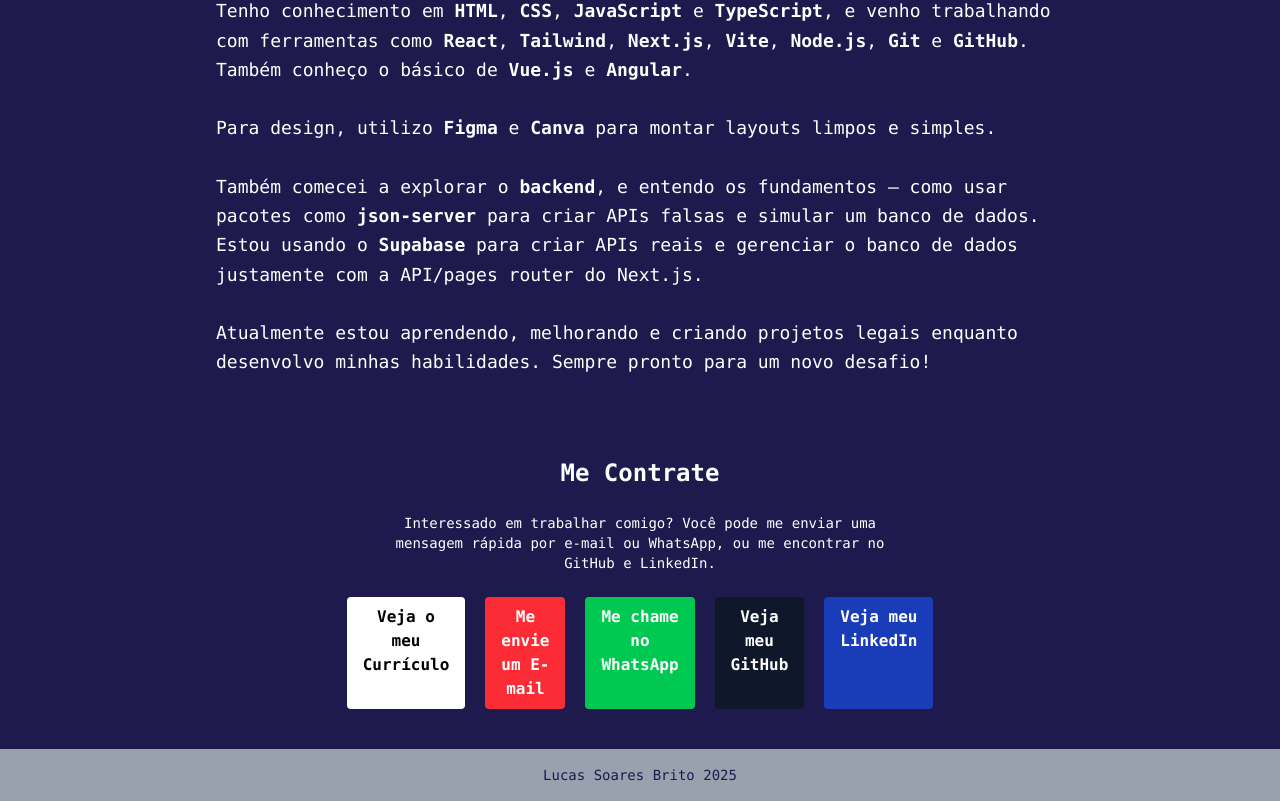
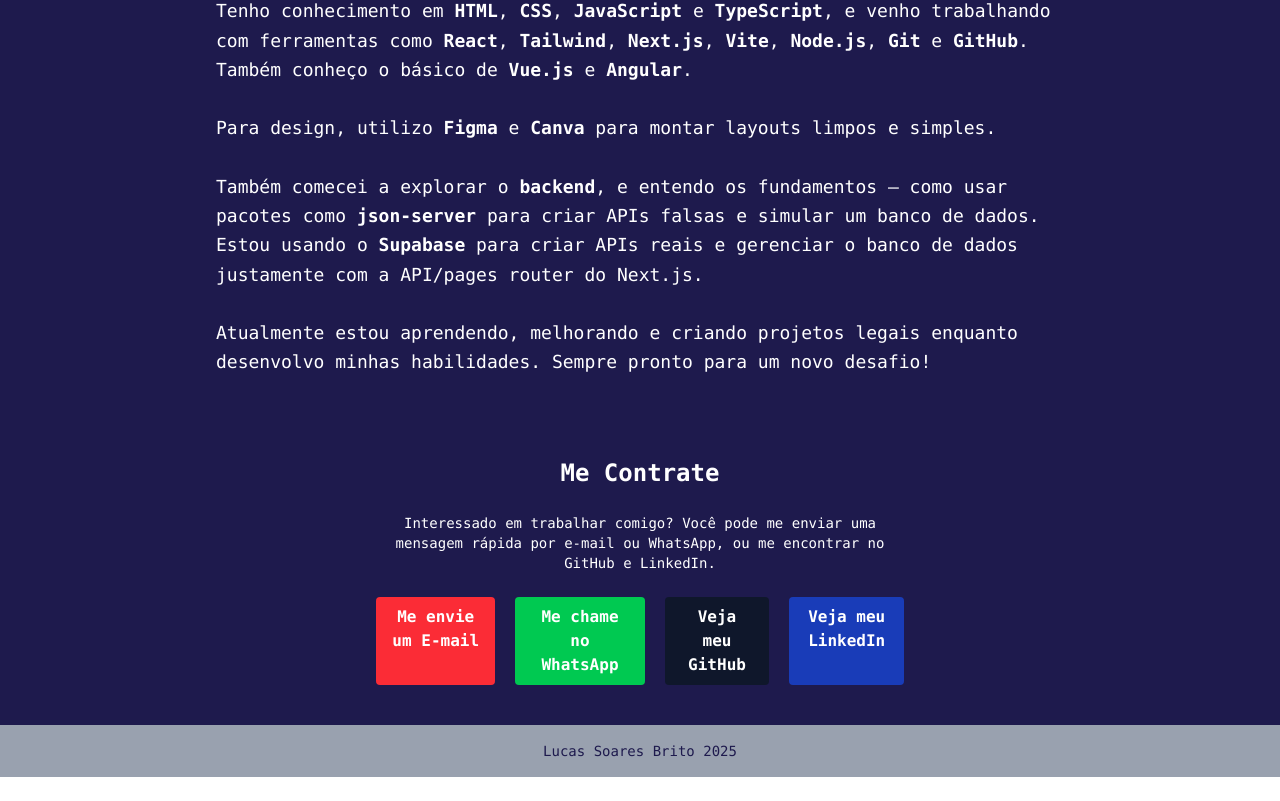
Before and after one commit to Devlusket/lucas-soares-portfolio, a Next.js app: page / in a window 1280 px wide. Shown: the part 2040-2841 px from the top of the page. After the commit the page ends 2817 px from the top, so only its background shows below. Built offline with nearby package versions, Linux system fonts and the light colour scheme.

Commit message:
added new CV

```diff
--- a/src/components/Header.tsx
+++ b/src/components/Header.tsx
@@ -57,7 +57,8 @@
         {/* Menu só visível em telas médias ou maiores */}
         <nav className="hidden md:flex space-x-6 font-bold text-indigo-800 text-xl">
           <a
-            href="https://drive.google.com/uc?export=view&id=1dDqCmWwAoMlP0EH-_daCfEZrR8lTmTw1"
+            // href="https://drive.google.com/uc?export=view&id=1dDqCmWwAoMlP0EH-_daCfEZrR8lTmTw1"
+            href="https://drive.google.com/file/d/1EQACj1fZhRAYXtYrvXw6TDL2el5TqxmC/view?usp=sharing"
             target="_blank"
             rel="noopener noreferrer"
             className="hover:underline hover:text-indigo-600"
--- a/src/components/HireMe.tsx
+++ b/src/components/HireMe.tsx
@@ -52,14 +52,6 @@
       </p>
       <div className="flex flex-col sm:flex-row gap-5 justify-center">
         <a
-          href="https://drive.google.com/file/d/1EQACj1fZhRAYXtYrvXw6TDL2el5TqxmC/view?usp=sharing"
-          target="_blank"
-          rel="noopener noreferrer"
-          className="bg-white text-black px-4 py-2 rounded font-bold hover:bg-gray-300"
-        >
-          Veja o meu Currículo
-        </a>
-        <a
           href="mailto:lucasoaresdev@hotmail.com"
           className="bg-red-500 text-white px-4 py-2 rounded font-bold hover:bg-red-600"
         >
```
